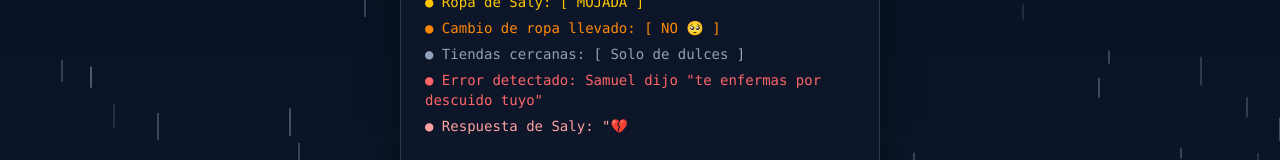
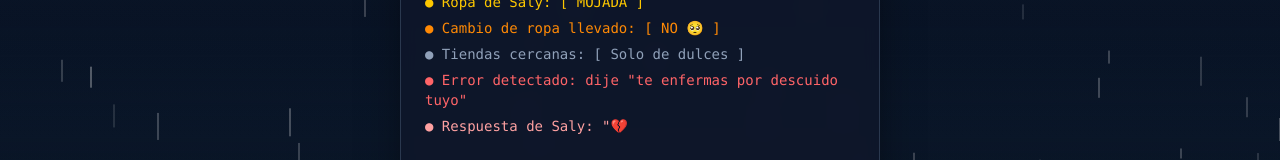
Before and after one commit to dppablito4-oss/saly-s-game, a React (Vite) app: page / in a window 1280 px wide. Shown: the part 344-504 px from the top of the page. Built offline with nearby package versions, Linux system fonts and the light colour scheme.

Commit message:
feat: add Stage1_Rain component with terminal animation and weather simulation content

```diff
--- a/src/components/Stage1_Rain.jsx
+++ b/src/components/Stage1_Rain.jsx
@@ -57,7 +57,7 @@ export default function Stage1_Rain({ onActivate }) {
           <TerminalLine delay={2300} text="● Ropa de Saly: [ MOJADA ]" color="text-yellow-400" />
           <TerminalLine delay={3000} text='● Cambio de ropa llevado: [ NO 🥺 ]' color="text-orange-400" />
           <TerminalLine delay={3700} text="● Tiendas cercanas: [ Solo de dulces ]" color="text-slate-400" />
-          <TerminalLine delay={4400} text='● Error detectado: Samuel dijo "te enfermas por descuido tuyo"' color="text-red-400" />
+          <TerminalLine delay={4400} text='● Error detectado: dije "te enfermas por descuido tuyo"' color="text-red-400" />
           <TerminalLine delay={5200} text='● Respuesta de Saly: "💔' color="text-red-300" />
           <TerminalLine delay={6000} text="● Estado actual de Saly: [ Está bien, te perdono 🥺 ]" color="text-emerald-400" />
           <TerminalLine delay={6800} text="▸ Iniciando PROTOCOLO DE CAFESITO CALIENTE v3.0..." color="text-amber-400" blink />
```
